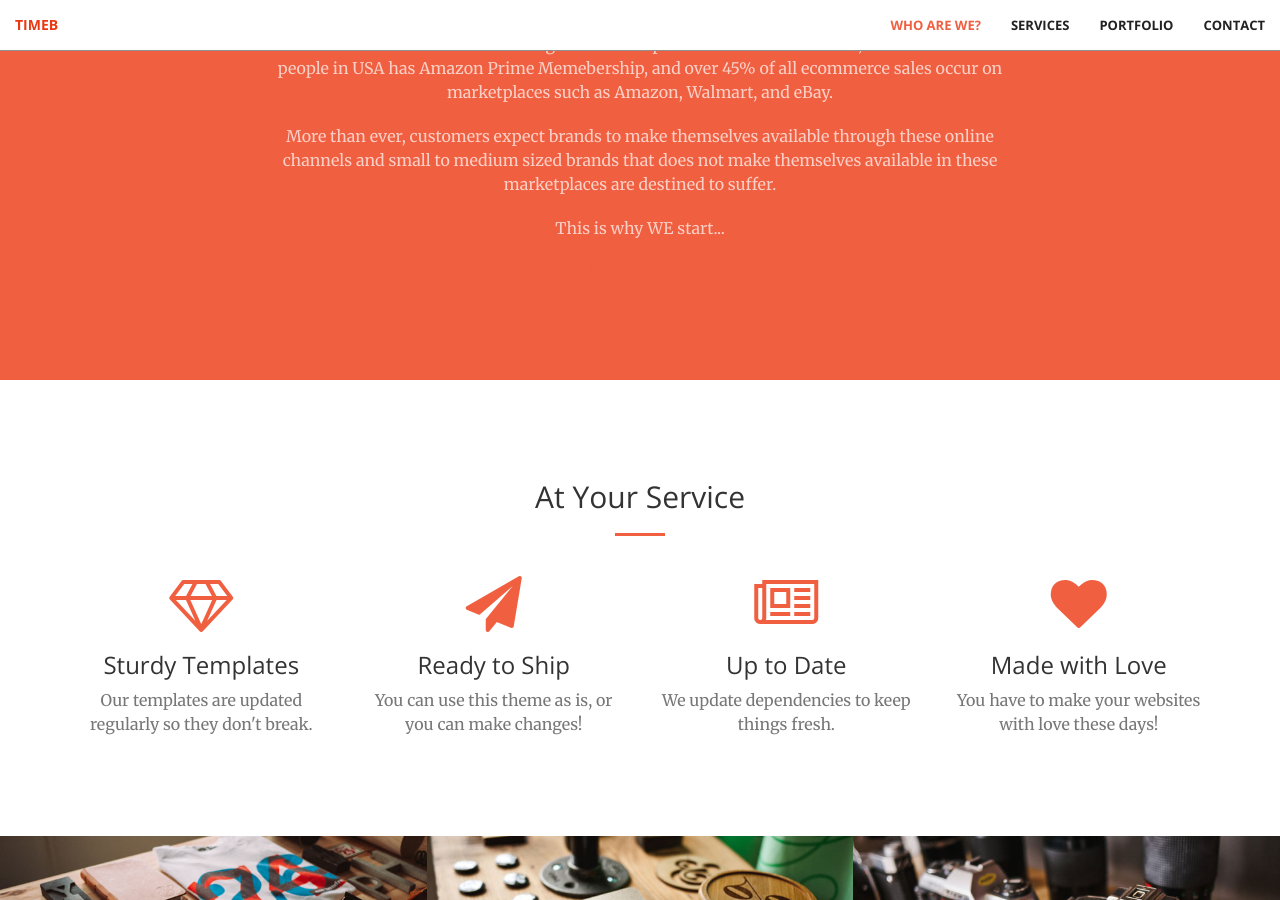
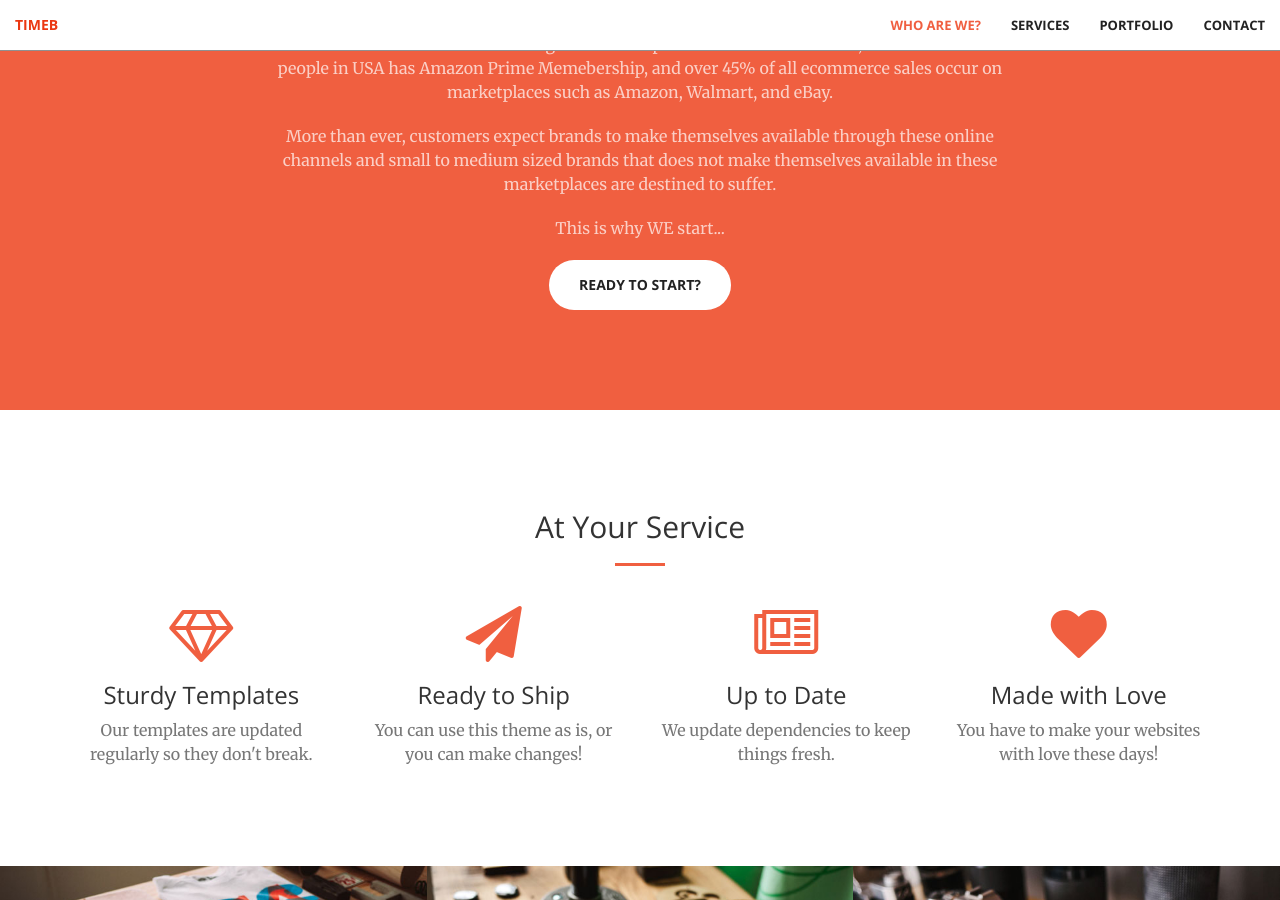
Before and after one commit to TimeBinc/TimeBinc.github.io, a Jekyll site: the page built from index.html, in a window 1280 px wide and 900 px high, scrolled down 1232 px. Built offline with Jekyll 4.4.1, drawn with Linux system fonts in a browser that asks for light colours.

Commit message:
Update call-to-action.html

```diff
--- a/_includes/call-to-action.html
+++ b/_includes/call-to-action.html
@@ -9,7 +9,7 @@
                 <p class="text-faded">More than 55% of all consumers begin their first product search on Amazon, more than 59% of people in USA has Amazon Prime Memebership, and over 45% of all ecommerce sales occur on marketplaces such as Amazon, Walmart, and eBay.</p>
                 <p class="text-faded">More than ever, customers expect brands to make themselves available through these online channels and small to medium sized brands that does not make themselves available in these marketplaces are destined to suffer.</p>
                 <p class="text-faded">This is why WE start...</p>
-                <a class="page-scroll" href="#contact" class="btn btn-default btn-xl">Ready to Start?</a>
+                <a href="#contact" class="btn btn-default btn-xl page-scroll">Ready to Start?</a>
             </div>
         </div>
     </div>
```
